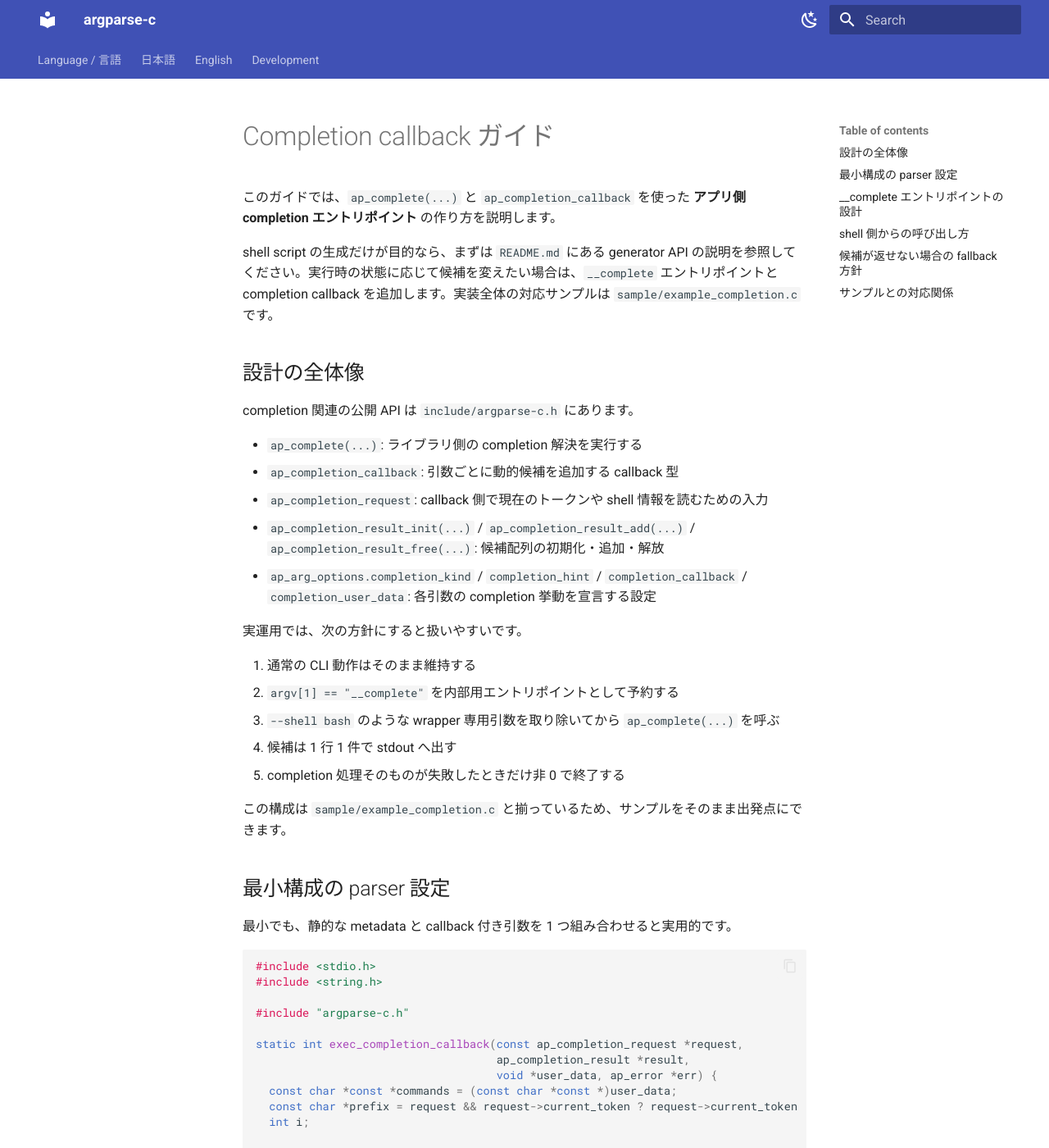
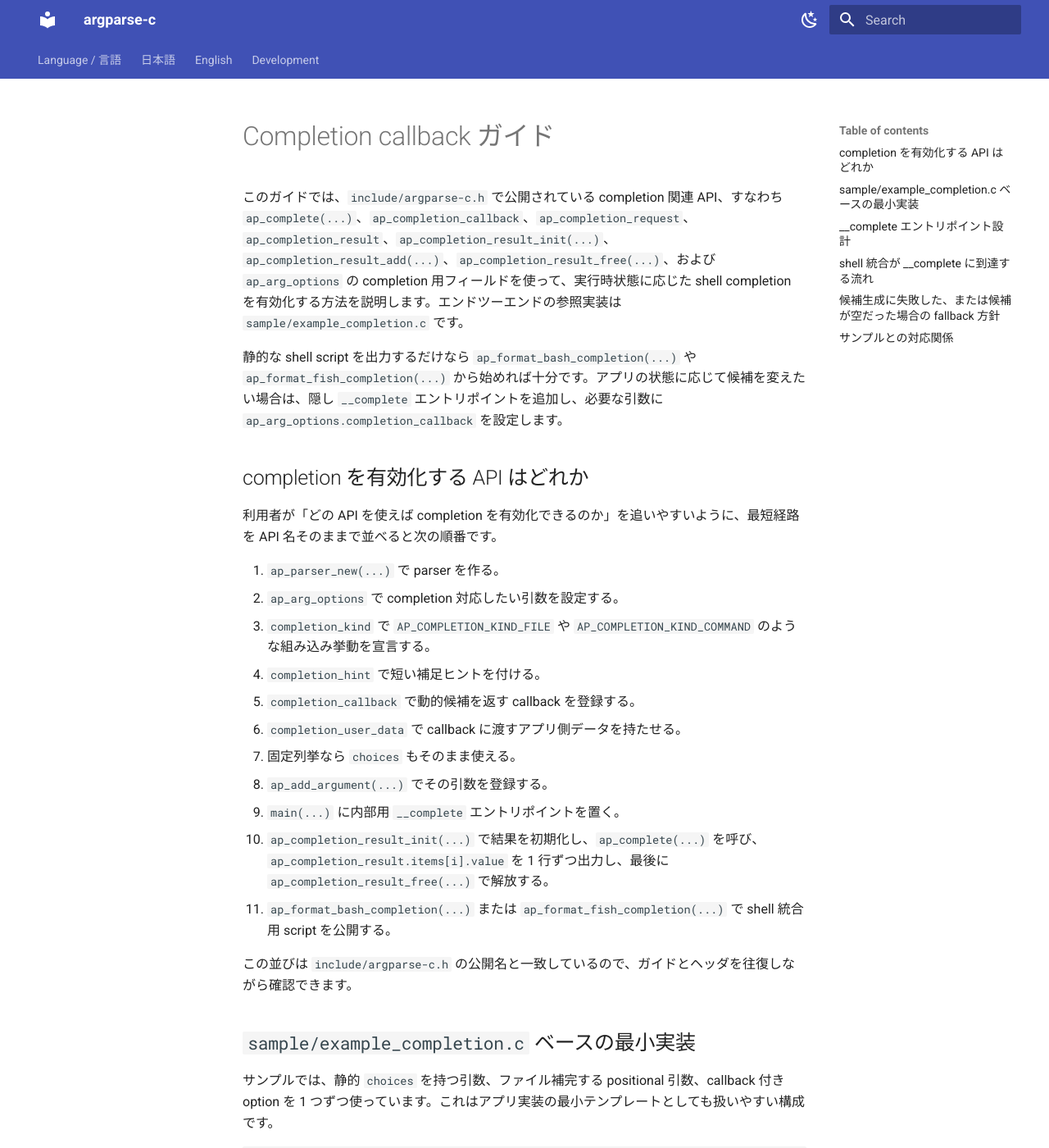
Before and after one commit to YoshihideShirai/argparse-c, an MkDocs documentation site: the page built from docs/ja/guides/completion-callbacks.md, in a window 1280 px wide and 1400 px high. Shown: the whole window at 82% size. Built offline with MkDocs 1.6.1 and Material for MkDocs 9.7.7, drawn with Linux system fonts in a browser that asks for light colours; some of the changed text lies outside the part shown.

Commit message:
docs: expand completion callback guides

````diff
--- a/docs/ja/guides/completion-callbacks.md
+++ b/docs/ja/guides/completion-callbacks.md
@@ -1,32 +1,30 @@
 # Completion callback ガイド
 
-このガイドでは、`ap_complete(...)` と `ap_completion_callback` を使った **アプリ側 completion エントリポイント** の作り方を説明します。
+このガイドでは、`include/argparse-c.h` で公開されている completion 関連 API、すなわち `ap_complete(...)`、`ap_completion_callback`、`ap_completion_request`、`ap_completion_result`、`ap_completion_result_init(...)`、`ap_completion_result_add(...)`、`ap_completion_result_free(...)`、および `ap_arg_options` の completion 用フィールドを使って、実行時状態に応じた shell completion を有効化する方法を説明します。エンドツーエンドの参照実装は `sample/example_completion.c` です。
 
-shell script の生成だけが目的なら、まずは `README.md` にある generator API の説明を参照してください。実行時の状態に応じて候補を変えたい場合は、`__complete` エントリポイントと completion callback を追加します。実装全体の対応サンプルは `sample/example_completion.c` です。
+静的な shell script を出力するだけなら `ap_format_bash_completion(...)` や `ap_format_fish_completion(...)` から始めれば十分です。アプリの状態に応じて候補を変えたい場合は、隠し `__complete` エントリポイントを追加し、必要な引数に `ap_arg_options.completion_callback` を設定します。
 
-## 設計の全体像
+## completion を有効化する API はどれか
 
-completion 関連の公開 API は `include/argparse-c.h` にあります。
+利用者が「どの API を使えば completion を有効化できるのか」を追いやすいように、最短経路を API 名そのままで並べると次の順番です。
 
-- `ap_complete(...)`: ライブラリ側の completion 解決を実行する
-- `ap_completion_callback`: 引数ごとに動的候補を追加する callback 型
-- `ap_completion_request`: callback 側で現在のトークンや shell 情報を読むための入力
-- `ap_completion_result_init(...)` / `ap_completion_result_add(...)` / `ap_completion_result_free(...)`: 候補配列の初期化・追加・解放
-- `ap_arg_options.completion_kind` / `completion_hint` / `completion_callback` / `completion_user_data`: 各引数の completion 挙動を宣言する設定
+1. `ap_parser_new(...)` で parser を作る。
+2. `ap_arg_options` で completion 対応したい引数を設定する。
+   - `completion_kind` で `AP_COMPLETION_KIND_FILE` や `AP_COMPLETION_KIND_COMMAND` のような組み込み挙動を宣言する。
+   - `completion_hint` で短い補足ヒントを付ける。
+   - `completion_callback` で動的候補を返す callback を登録する。
+   - `completion_user_data` で callback に渡すアプリ側データを持たせる。
+   - 固定列挙なら `choices` もそのまま使える。
+3. `ap_add_argument(...)` でその引数を登録する。
+4. `main(...)` に内部用 `__complete` エントリポイントを置く。
+5. `ap_completion_result_init(...)` で結果を初期化し、`ap_complete(...)` を呼び、`ap_completion_result.items[i].value` を 1 行ずつ出力し、最後に `ap_completion_result_free(...)` で解放する。
+6. `ap_format_bash_completion(...)` または `ap_format_fish_completion(...)` で shell 統合用 script を公開する。
 
-実運用では、次の方針にすると扱いやすいです。
+この並びは `include/argparse-c.h` の公開名と一致しているので、ガイドとヘッダを往復しながら確認できます。
 
-1. 通常の CLI 動作はそのまま維持する
-2. `argv[1] == "__complete"` を内部用エントリポイントとして予約する
-3. `--shell bash` のような wrapper 専用引数を取り除いてから `ap_complete(...)` を呼ぶ
-4. 候補は 1 行 1 件で stdout へ出す
-5. completion 処理そのものが失敗したときだけ非 0 で終了する
+## `sample/example_completion.c` ベースの最小実装
 
-この構成は `sample/example_completion.c` と揃っているため、サンプルをそのまま出発点にできます。
-
-## 最小構成の parser 設定
-
-最小でも、静的な metadata と callback 付き引数を 1 つ組み合わせると実用的です。
+サンプルでは、静的 `choices` を持つ引数、ファイル補完する positional 引数、callback 付き option を 1 つずつ使っています。これはアプリ実装の最小テンプレートとしても扱いやすい構成です。
 
 ```c
 #include <stdio.h>
@@ -90,11 +88,11 @@
 }
 ```
 
-この例は `sample/example_completion.c` と意図的に対応させてあり、ガイドと完全なサンプルを見比べながら実装できます。
+このコードは `sample/example_completion.c` の構成と揃えてあるため、ガイドとサンプルを見比べながら導入できます。
 
-## `__complete` エントリポイントの設計
+## `__complete` エントリポイント設計
 
-ライブラリは、shell script と実行ファイルの間で使う transport protocol を固定しません。実装しやすい推奨パターンは、private な subcommand 風エントリポイントを置くことです。
+ライブラリは、生成された shell script と実行ファイルの間で使う transport protocol を固定しません。アプリ側で実装しやすい慣例は、`argv[1] == "__complete"` を内部用エントリポイントとして予約することです。
 
 ```c
 static int maybe_handle_completion_request(ap_parser *parser, int argc,
@@ -136,16 +134,22 @@
 
 この構成が扱いやすい理由は次の通りです。
 
-- `__complete` を `ap_parse_args(...)` より前に簡単に判定できる
-- `--shell` を公開 CLI 仕様の外側に置ける
-- `--` で wrapper 用情報と元のコマンドラインを明確に分離できる
-- 通常実行・generator flags・completion request を 1 つのバイナリで兼用できる
+- `__complete` を `ap_parse_args(...)` の前に簡単に判定できる。
+- `--shell` のような wrapper 専用引数を公開 CLI 契約の外側に置ける。
+- `--` によって wrapper 情報と元のコマンドラインを明確に分離できる。
+- 通常実行、completion script 生成、実行時 completion 要求を 1 つのバイナリにまとめられる。
+- 実装形が `sample/example_completion.c` と直接対応する。
 
-## shell 側からの呼び出し方
+## shell 統合が `__complete` に到達する流れ
 
-`ap_format_bash_completion(...)` と `ap_format_fish_completion(...)` が生成する script が、公開側の安定した integration point です。これらの script から、内部的に実行ファイルの `__complete` エントリポイントを呼び出し、現在のコマンドラインを渡します。
+エンドユーザーに公開する安定した統合ポイントは、引き続き生成された shell script です。
 
-手動確認用の呼び出し例は次の通りです。
+- `ap_format_bash_completion(...)`
+- `ap_format_fish_completion(...)`
+
+これらの API が返す script が、内部的にバイナリの `__complete` エントリポイントを呼び出し、現在のコマンドラインを転送します。つまり、利用者が見るのは generator API ですが、候補生成の本体はアプリ側の `ap_complete(...)` と callback にあります。
+
+手動確認用の smoke test は次の通りです。
 
 ```bash
 ./build/sample/example_completion __complete --shell bash -- --mode f
@@ -155,38 +159,33 @@
 
 この呼び出し規約では、
 
-- `__complete` が completion mode を選ぶ
-- `--shell bash` / `--shell fish` が `ap_complete(...)` に shell 種別を伝える
-- `--` が元のコマンドライン開始位置を示す
-- その後ろの argv をそのまま `ap_complete(...)` へ渡す
+- `__complete` が completion mode を選ぶ。
+- `--shell bash` / `--shell fish` が `ap_complete(...)` に shell 種別を伝える。
+- `--` が元の argv スライス開始位置を示す。
+- 以降のトークンを `ap_complete(...)` へそのまま渡す。
 
-エンドユーザー向けの一般的な手順は、引き続き次の generator API ベースです。
+実際の導入手順は、利用者から見れば次の generator API ベースで十分です。
 
 ```bash
 ./build/sample/example_completion --generate-bash-completion > example_completion.bash
 source ./example_completion.bash
 ```
 
-この script が裏側で `__complete` 呼び出しを行います。
+生成された script が `__complete` の transport detail を隠してくれます。
 
-## 候補が返せない場合の fallback 方針
+## 候補生成に失敗した、または候補が空だった場合の fallback 方針
 
-「候補がない」はエラーではなく、正常系として扱うのが基本です。
+「候補がない」は正常系として扱い、completion 処理そのものが壊れたときだけ失敗扱いにするのが基本です。
 
 推奨する fallback 方針は次の通りです。
 
-1. **動的データがない場合** は `0` を返し、何も追加しない
-2. **prefix 絞り込みで候補が 0 件になった場合** も `0` を返し、何も追加しない
-3. **引数に `choices` や `completion_kind` がある場合** は、callback が 0 件でもその宣言を残す
-4. **`ap_completion_result_add(...)` の失敗など completion 処理自体が壊れた場合だけ** `-1` を返す
+1. 動的データが無い場合は `0` を返し、何も追加しない。
+2. prefix 絞り込みで 0 件になった場合も `0` を返し、何も追加しない。
+3. `choices` や `completion_kind` が宣言済みなら、callback が 0 件でもその静的 metadata を残す。
+4. `ap_completion_result_add(...)` の失敗のように completion 処理自体が壊れた場合だけ `-1` を返す。
+5. stdout が空なら「今はアプリから追加候補が無い」と解釈できるようにして、shell や静的 metadata の fallback を妨げない。
 
-この方針にすると、shell 側は自然に fallback できます。
-
-- 静的な `choices` があればそれを使える
-- `AP_COMPLETION_KIND_FILE` や `AP_COMPLETION_KIND_COMMAND` のような組み込み種別も活かせる
-- stdout が空なら「今はアプリから追加候補がない」と解釈できる
-
-実装上は、ダミー候補を返すよりも次の形を優先してください。
+実装では、ダミー値を返すより次の形を優先してください。
 
 ```c
 if (!commands) {
@@ -196,11 +195,12 @@
 
 ## サンプルとの対応関係
 
-`sample/example_completion.c` を、completion callback まわりの canonical な end-to-end サンプルとして参照してください。
+`sample/example_completion.c` は completion フロー全体を追うための canonical なサンプルです。
 
-- generator flags: `--generate-bash-completion`, `--generate-fish-completion`, `--generate-manpage`
-- hidden completion entrypoint: `__complete`
-- 静的 completion metadata: `choices`, `AP_COMPLETION_KIND_FILE`, `AP_COMPLETION_KIND_COMMAND`
-- 動的候補の供給元: `exec_completion_callback(...)`
+- `ap_arg_options.completion_kind`、`ap_arg_options.completion_hint`、`ap_arg_options.completion_callback`、`ap_arg_options.completion_user_data` を使った parser 設定
+- `maybe_handle_completion_request(...)` による隠し `__complete` エントリポイント
+- `ap_complete(...)` によるライブラリ側の候補解決
+- `ap_completion_result_init(...)`、`ap_completion_result_add(...)`、`ap_completion_result_free(...)` による結果管理
+- `--generate-bash-completion`、`--generate-fish-completion` による shell 統合
 
-最短で導入するなら、まず sample の `maybe_handle_completion_request(...)` を取り込み、そのあと `exec_candidates` を自分のアプリのデータ取得処理に置き換えるのが簡単です。
+最短で導入するなら、sample の `maybe_handle_completion_request(...)` を取り込み、`ap_complete(...)` の呼び方をそのまま維持した上で、`exec_candidates` だけを自分のデータ取得処理に置き換えるのが簡単です。
````
Also changed, not shown: README.md (+2 -0 lines), docs/en/getting-started.md (+1 -1 lines), docs/en/guides/completion-callbacks.md (+53 -53 lines), docs/en/index.md (+1 -1 lines), docs/ja/getting-started.md (+1 -1 lines), docs/ja/index.md (+1 -1 lines).
